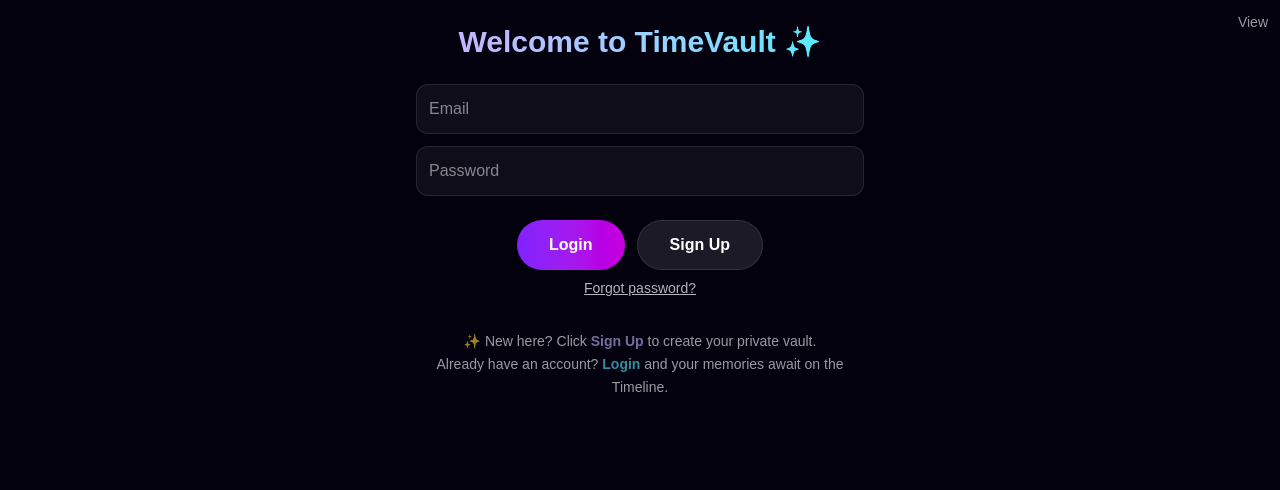
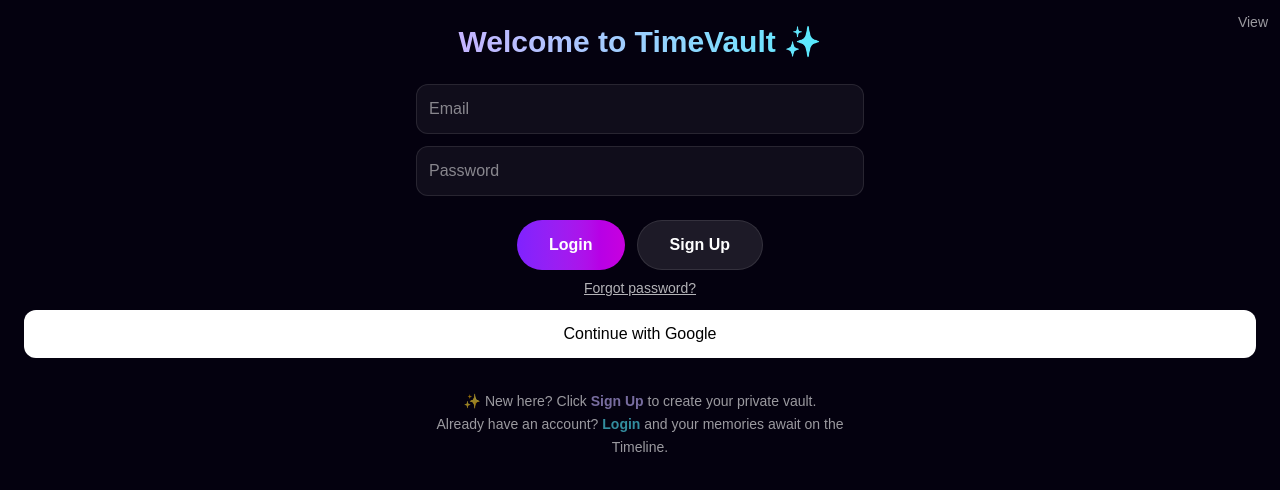
Before and after one commit to ashokaurovindomohanty-hub/timevault, a Next.js app: page /login in a window 1280 px wide. Shown: the top 490 px of the page. Built offline with nearby package versions, Linux system fonts and the light colour scheme; no server answers.

Commit message:
google login

```diff
--- a/app/login/page.tsx
+++ b/app/login/page.tsx
@@ -32,6 +32,15 @@ export default function Login(){
       }} className="text-sm opacity-70 underline mt-2">
         Forgot password?
       </button>
+      <button onClick={async()=>{
+        const {error}=await supabase.auth.signInWithOAuth({
+          provider: 'google',
+          options: { redirectTo: window.location.origin }
+        })
+        if(error) alert(error.message)
+      }} className="w-full bg-white text-black rounded-xl p-3 mt-3 font-medium">
+        Continue with Google
+      </button>
 <p className="mt-8 text-center text-sm opacity-60 max-w-md leading-relaxed">
   ✨ New here? Click <span className="text-violet-300 font-bold">Sign Up</span> to create your private vault.<br/>
   Already have an account? <span className="text-cyan-300 font-bold">Login</span> and your memories await on the Timeline.
```
